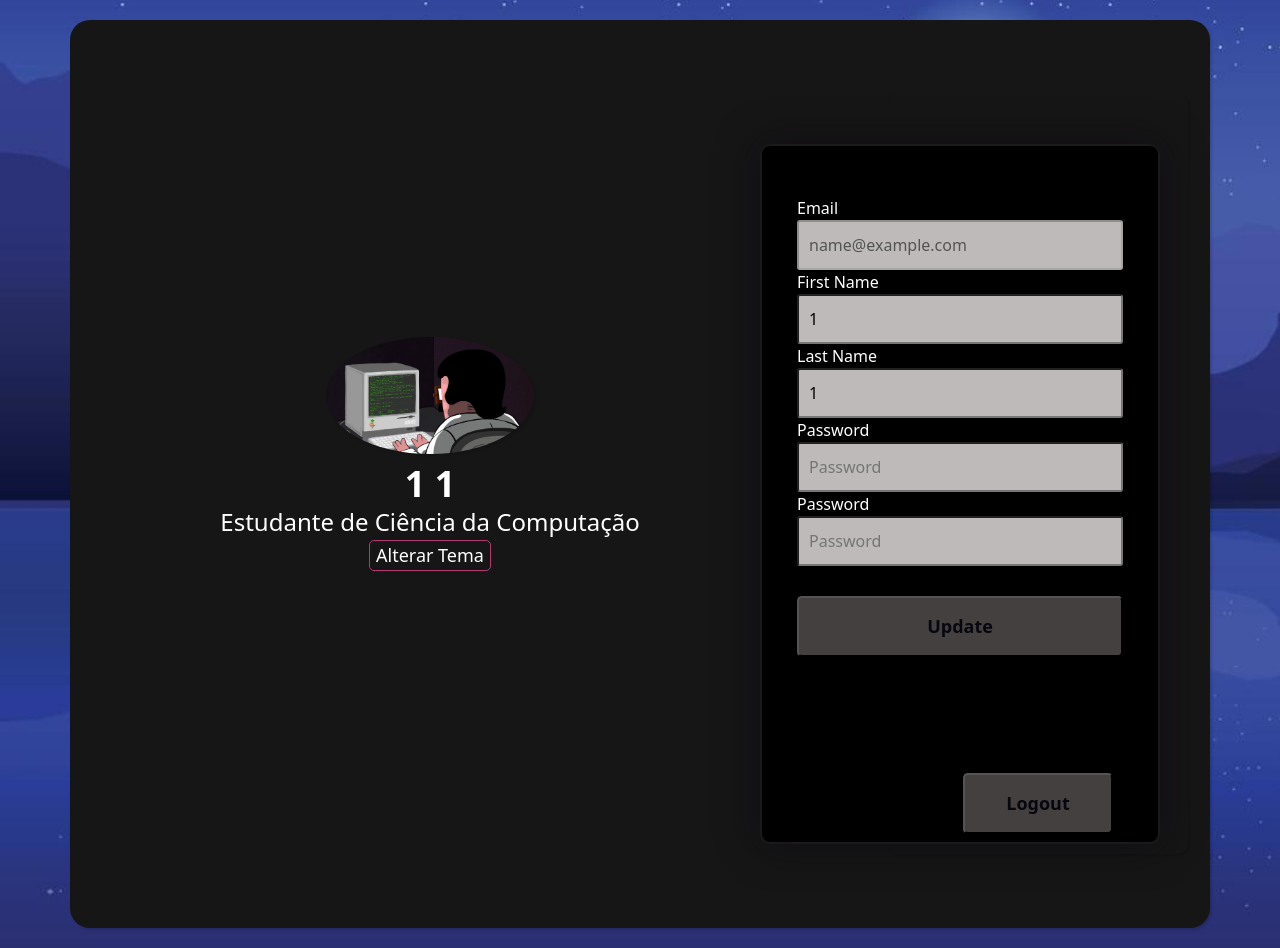
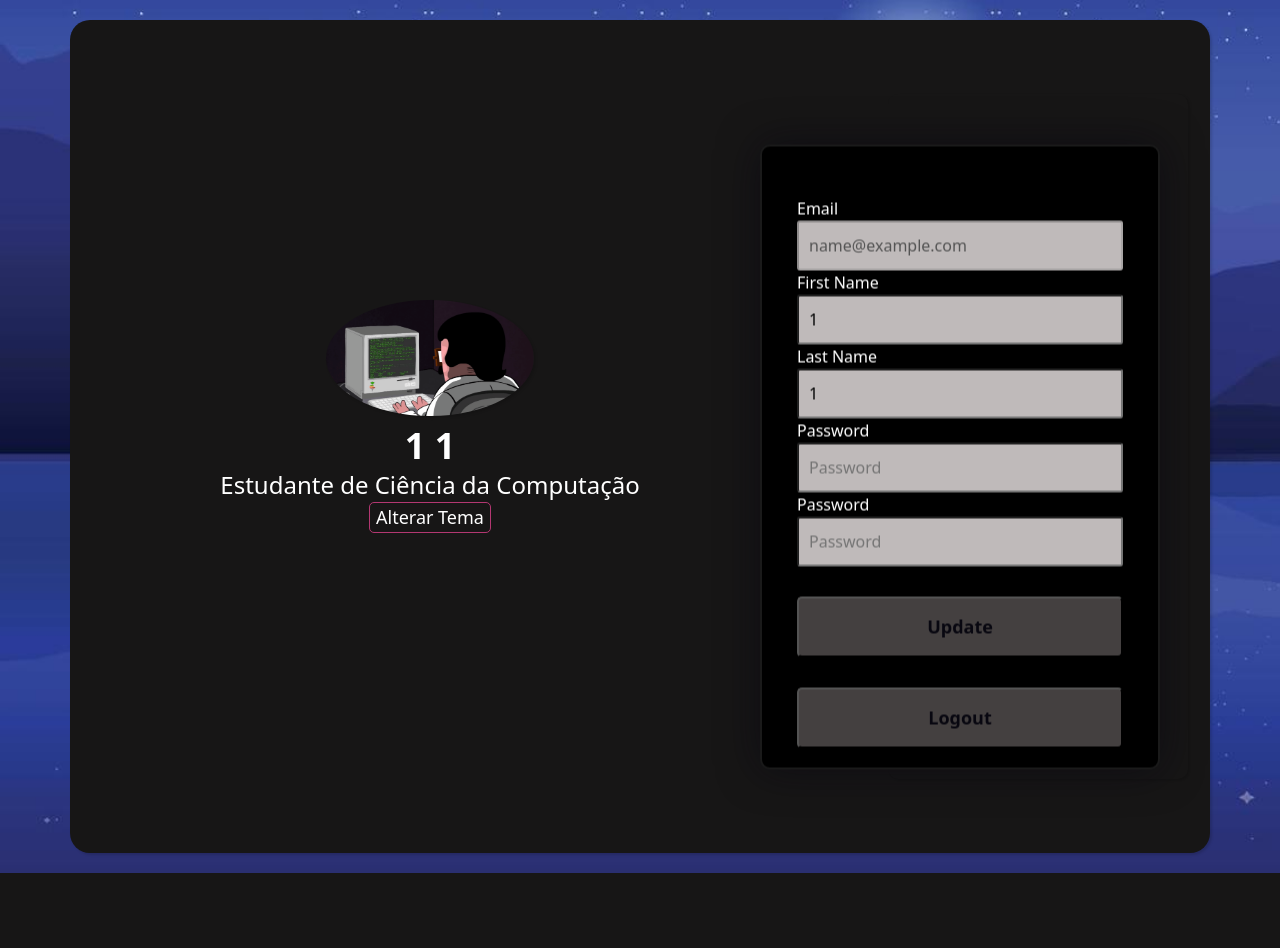
Before and after one commit to Sebastiao00/GG_FreeGames, a PHP site: page /nos/pages/account.php in a window 1280 px wide. Shown: the part 224-1172 px from the top of the page. After the commit the page ends 1097 px from the top, so only its background shows below. Run offline with PHP 8.4, Linux system fonts and the light colour scheme; the visitor is signed in with stand-in values (Sample User, id 1).

Commit message:
Add files via upload

```diff
--- a/project/control/account.php
+++ b/project/control/account.php
@@ -5,16 +5,21 @@
 global $f_NameErr, $_passwordErr, $l_NameErr;
 $f_NameErr = $_passwordErr = $l_NameErr = "";
 
+global $id, $email, $first, $last, $password1, $password2;
+$id = $email = $first = $last = $password1 = $password2 = "";
+
 // Retrieve form data
 if(isset($_POST["bt_update"])){
 
-        $id = $_POST["id"];
-        $email = $_POST["email"];
+        $id = $_SESSION['user_id'];
+        $email = $_SESSION['user_email'];
         $first = $_POST["first"];
         $last = $_POST["last"];
         $password1 = $_POST["pass1"];
         $password2 = $_POST["pass2"];
 
+
+        echo $id;
         // Verify the password
         if ($password1 != $password2) {
             // Incorrect password
@@ -68,28 +73,9 @@
 }
 
 if (isset($_POST["bt_logout"])) {
-
-
-        // Initialize the session.
-    // If you are using session_name("something"), don't forget it now!
-    session_start();
-
-    // Unset all of the session variables.
-    $_SESSION = array();
-
-    // If it's desired to kill the session, also delete the session cookie.
-    // Note: This will destroy the session, and not just the session data!
-    if (ini_get("session.use_cookies")) {
-        $params = session_get_cookie_params();
-        setcookie(session_name(), '', time() - 42000,
-            $params["path"], $params["domain"],
-            $params["secure"], $params["httponly"]
-        );
-    }
-
     // Finally, destroy the session.
     session_destroy();
-    header("Location: ../pages/index.php");
+    header("Location: ./../login.php");
     exit();
 }
 ?>
--- a/project/css/login/account.css
+++ b/project/css/login/account.css
@@ -174,7 +174,7 @@
 }
 
 .form_acc {
-    height: 700px;
+    height: 625px;
     width: 400px;
     background-color: rgb(0, 0, 0);
     position: relative;
--- a/project/login.php
+++ b/project/login.php
@@ -41,10 +41,5 @@
 
     <button type="button" name="bt_register" id="bt_register" onclick="window.location.href='./pages/register.php'">Register</button>
   </form>
-
-
-
-
-
 </body>
 </html>
--- a/project/pages/account.php
+++ b/project/pages/account.php
@@ -79,8 +79,8 @@
                 <p class="error-message">Incorrect password</p>
                 <?php endif; ?>
                 <button type="submit" class="button_update" name="bt_update" id="bt_update">Update</button>
+                <button type="submit" class="button_update" name="bt_logout" id="bt_logout" formnovalidate>Logout</button>
             </form>
-            <button class="bt_logout">Logout</button>
     </div>
 </body>
 
```
